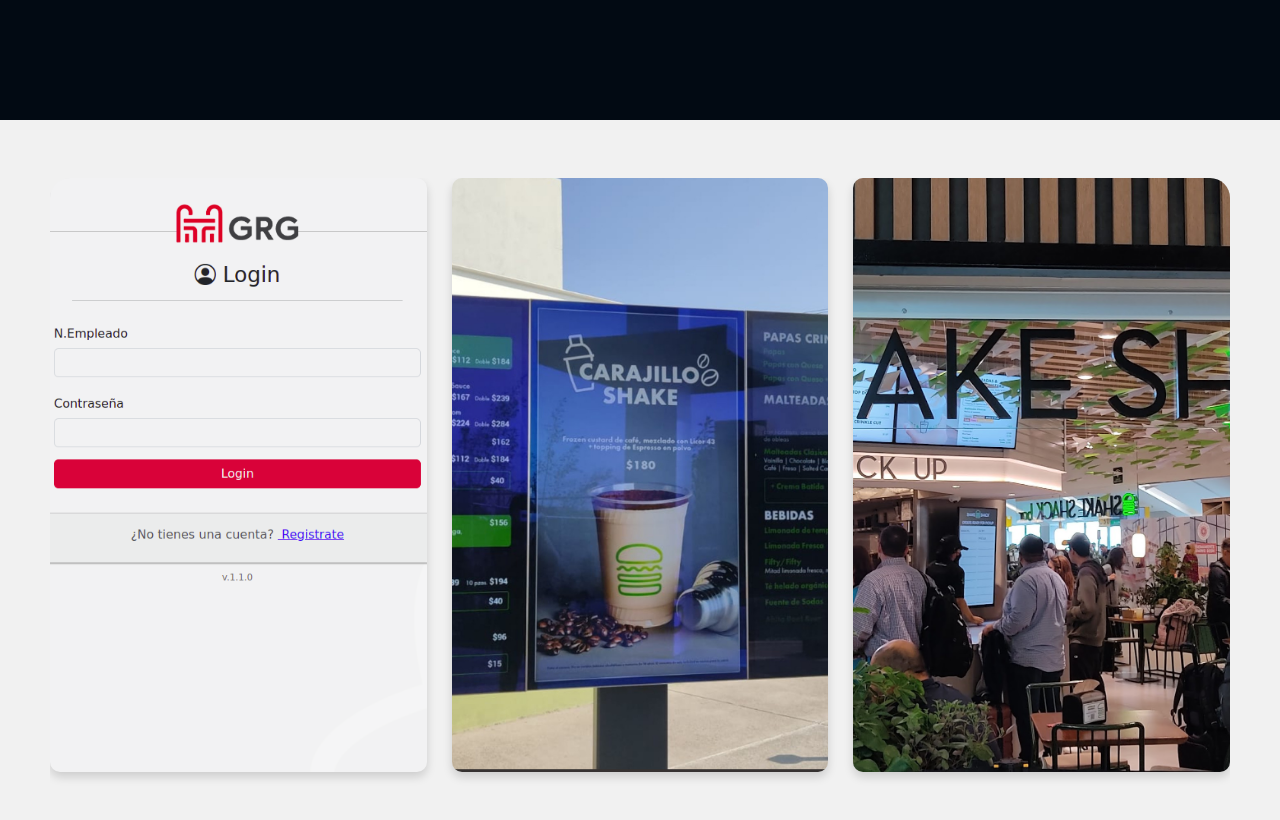
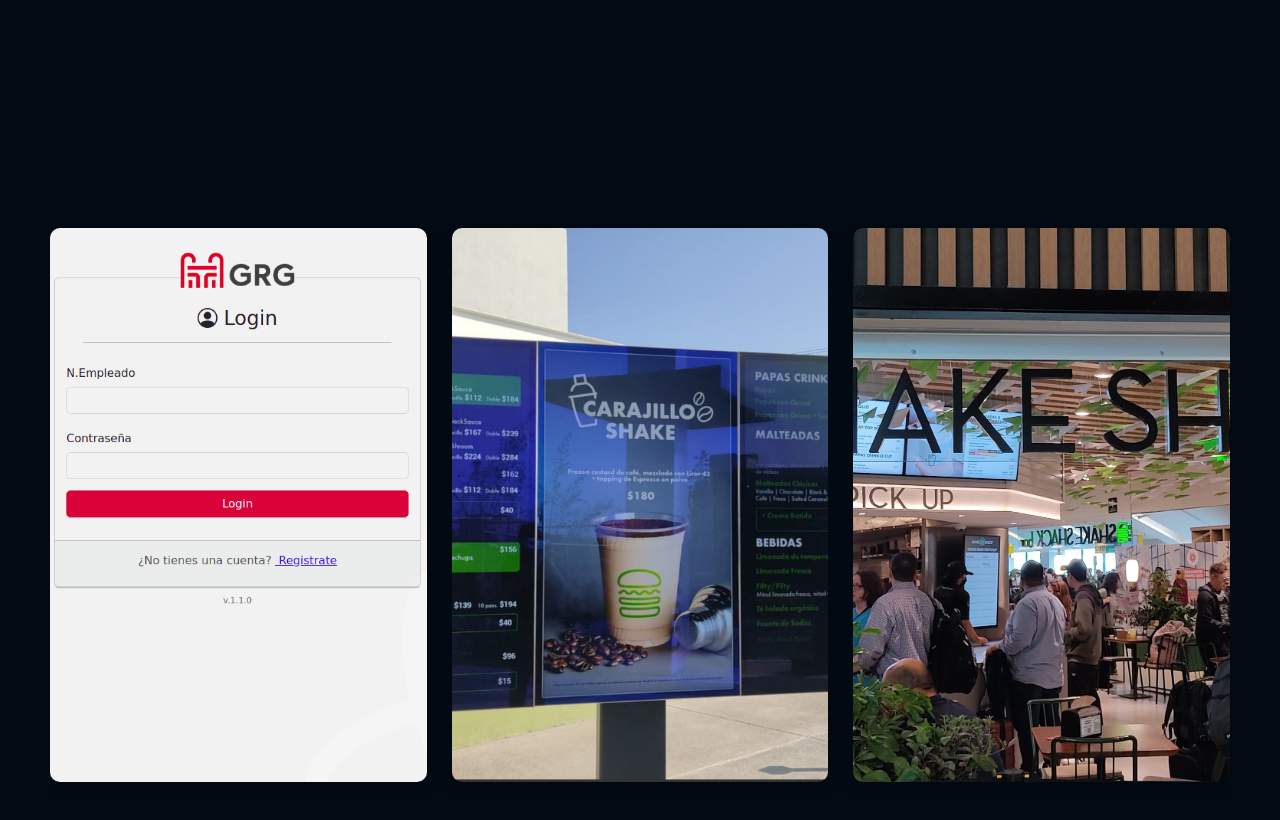
Before and after one commit to LuisLunaV/NetWeb, a plain HTML site: page index.html in a window 1280 px wide. Shown: the part 2280-3100 px from the top of the page. Drawn offline with nearby package versions, Linux system fonts and the light colour scheme; a web font is replaced by a local one.

Commit message:
Carrucel

```diff
--- a/src/css/portafolio.css
+++ b/src/css/portafolio.css
@@ -15,11 +15,12 @@
   display: flex;
   flex-direction: column;
   align-items: center;
-  padding: 1.8rem 0 1.8rem 0;
+  padding: 5rem 0 1.8rem 0;
 }
 
 @media (min-width: 780px) {
   .seccion-cuatro {
+    background-color: var(--colorQuintario);
     padding: 5.8rem 5rem 0 5rem;
     height: 100vh;
   }
@@ -36,6 +37,7 @@
 
 @media (min-width: 780px) {
   .div-cards-portafolio {
+    padding-top: 5rem;
   overflow: none;
     width: 100%;
   height: 100%;
```
